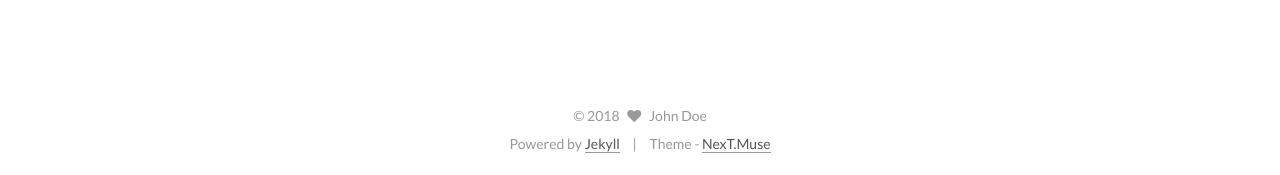
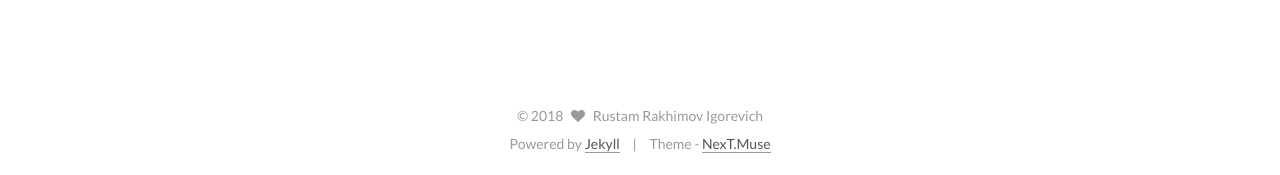
Before and after one commit to rusyasoft/rusyasoft.github.io, a Jekyll site: the page built from index.html, in a window 1280 px wide. Shown: the part 1505-1680 px from the top of the page. Built offline with Jekyll 4.4.1, drawn with Linux system fonts in a browser that asks for light colours; the list of posts is cut into pages by our own code.

Commit message:
Update _config.yml
auther check

```diff
--- a/_config.yml
+++ b/_config.yml
@@ -7,7 +7,7 @@
 title: Welcome to Rustam's Blog
 subtitle:
 description:
-author: John Doe
+author: Rustam Rakhimov Igorevich
 # Support language: de, en, fr-FR, id, ja, ko, pt-BR, pt, ru, zh-Hans, zh-hk, zh-tw
 language: en
 date_format: '%Y-%m-%d'
```
